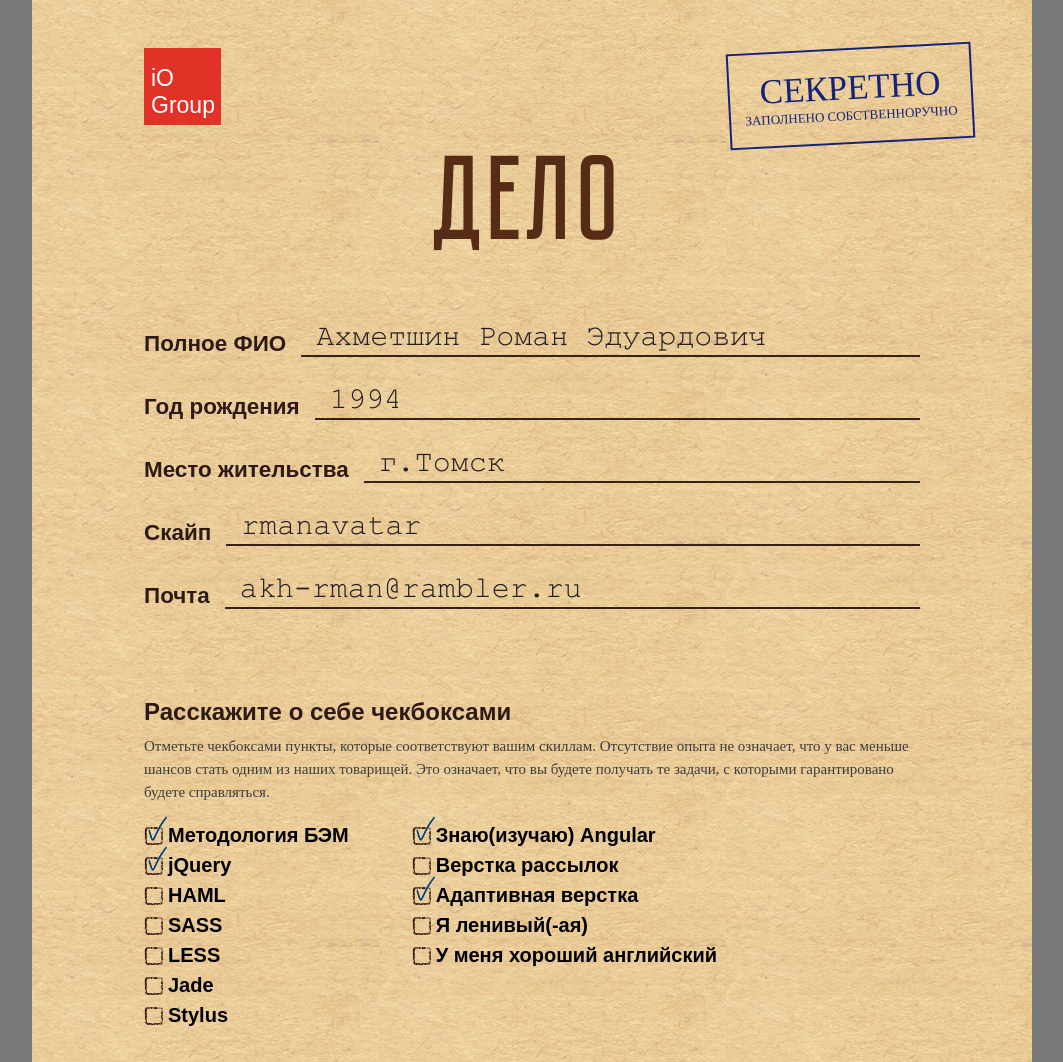
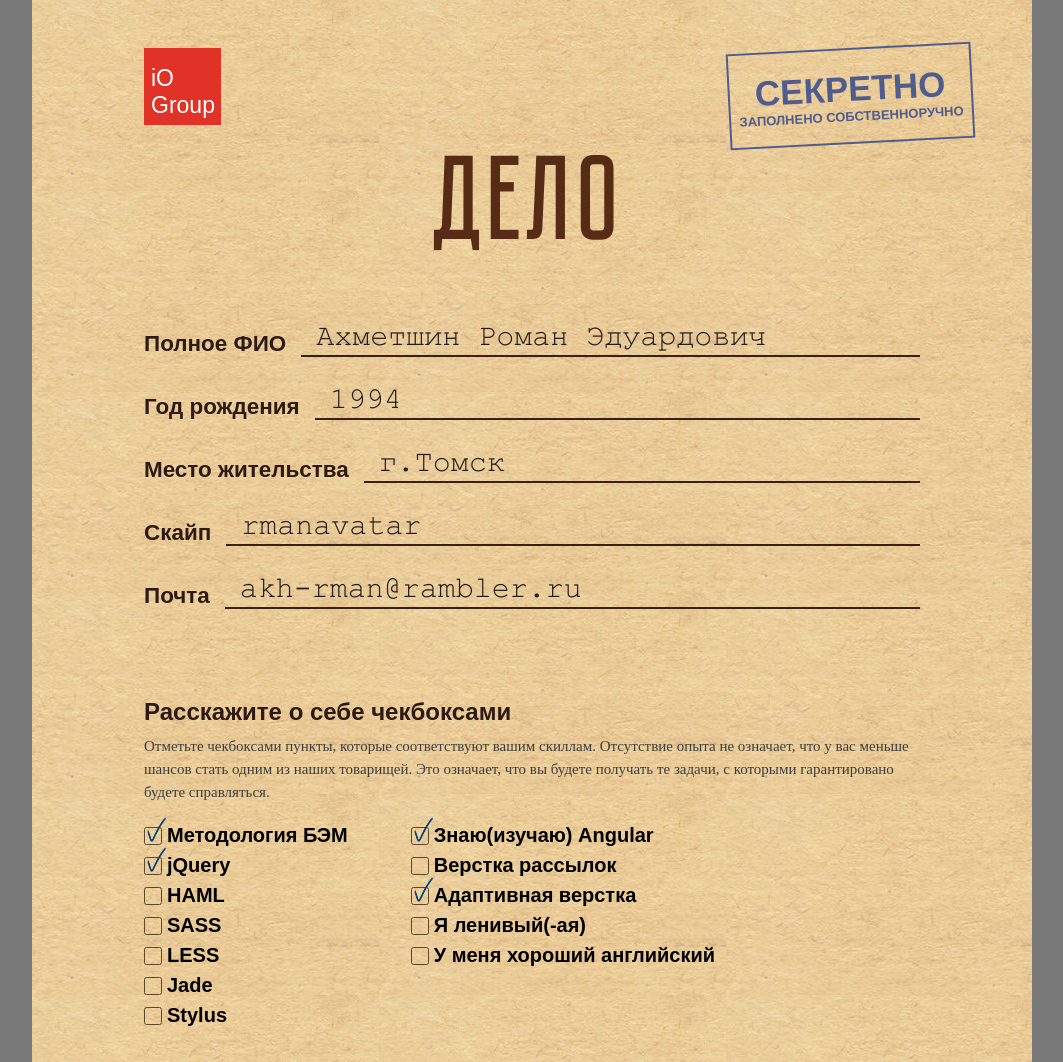
Before and after one commit to Akh-rman/Test-IO-Group, a website: page app/index.html in a window 1280 px wide. Shown: the top 1062 px of the page, without its empty margins (108-1171 px from the left). Drawn offline with Linux system fonts and the light colour scheme.

Commit message:
Добавил изменения в элемент checkbox. Изменил оформление элемента checkbox.

```diff
--- a/app/styles/style.css
+++ b/app/styles/style.css
@@ -54,12 +54,14 @@ body {
     margin: 48px 0 0 2px;
     width: 245px;
     height: 96px;
-    border: 2px solid #132378;
+    border: 2.5px solid #4f5c8e;
     text-align: center;
     transform: rotate(-3deg);
-    color: #132378;
+    color: #4f5c8e;
     flex-direction: column;
     justify-content: center;
+    font-weight: 600;
+    font-family: 'PT Sans', sans-serif;
 }
 
 .header_text-rotate__big {
@@ -172,8 +174,9 @@ body {
 }
 
 .form-group_checkbox {
-    background: url('../images/checkbox.png') no-repeat;
-    width: 19px;
+    border: 1.5px solid #5e472b;
+    border-radius: 2.5px;
+    width: 18px;
     height: 18px;
     margin-right: 5px;
 }
@@ -185,8 +188,8 @@ body {
     width: 21px;
     height: 27px;
     position: absolute;
-    bottom: 2px;
-    left: 2px;
+    bottom: 0px;
+    left: 0px;
 }
 
 .form-group_radio {
```
